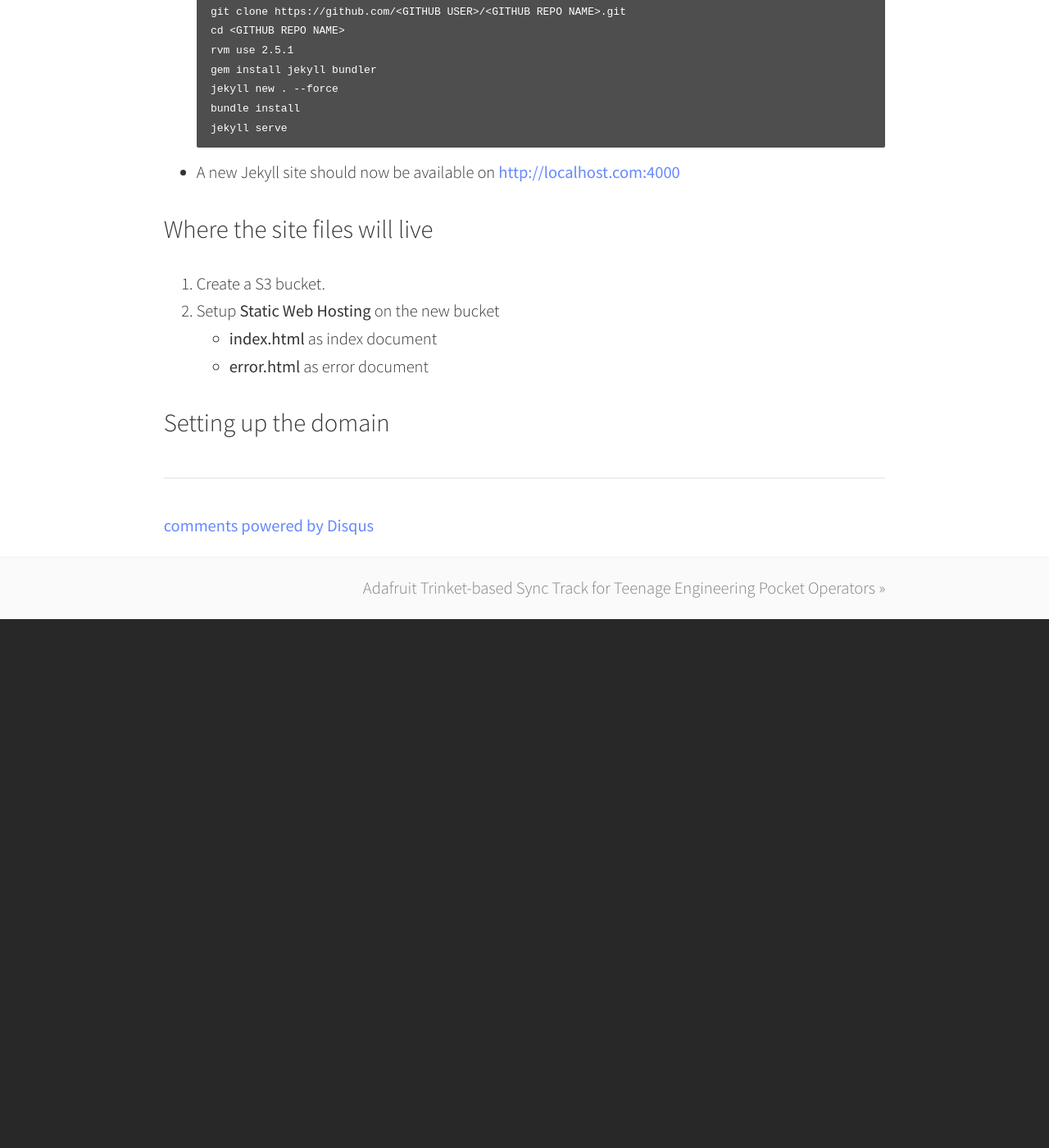
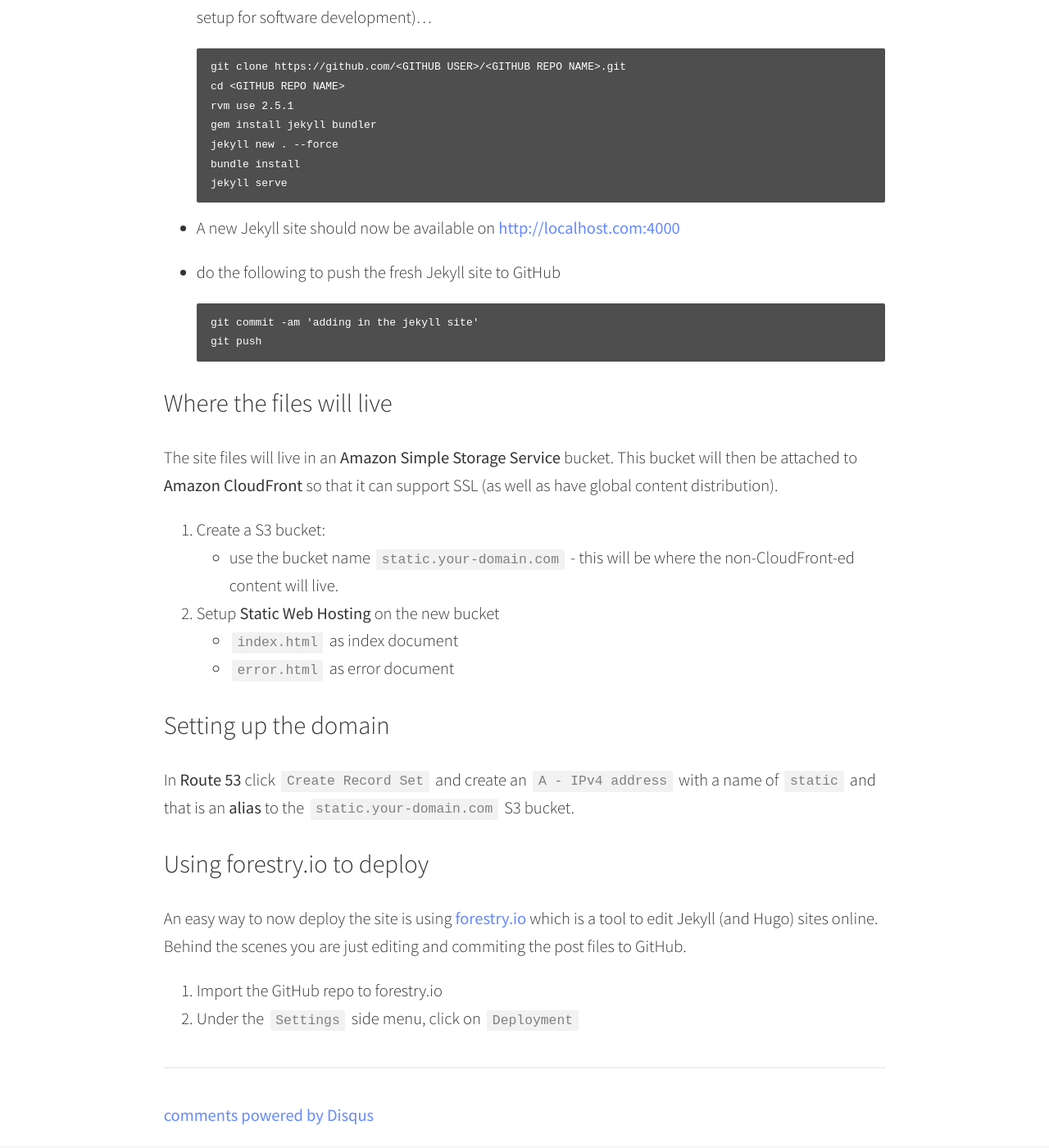
Before and after one commit to funkfinger/wigg.in, a Jekyll site: the page built from _posts/2018-08-25-steps-to-jekyll-hosting-on-s-and-cloudfront-with-ssl.md, in a window 1280 px wide and 1400 px high, scrolled down 744 px. Shown: the whole window at 82% size. Built offline with Jekyll 4.4.1, drawn with Linux system fonts in a browser that asks for light colours; comment, search, counter and statistics services are not loaded; before the commit the page ends 1499 px from its top, so only the background shows below that; some of the changed text lies outside the part shown.

Commit message:
adding to jekyll hosting instructions...

```diff
--- a/_posts/2018-08-25-steps-to-jekyll-hosting-on-s-and-cloudfront-with-ssl.md
+++ b/_posts/2018-08-25-steps-to-jekyll-hosting-on-s-and-cloudfront-with-ssl.md
@@ -13,7 +13,7 @@
 It's probably best to follow the [Jekyll quick start quide](https://jekyllrb.com/docs/quickstart/), but here's basically what I went through...
 
 * Create a GitHub repo (or something similar)
-* clone the new repo to your local machine
+* Clone the new repo to your local machine and create the new Jekyll site framework. You should follow the above quick start guide, but these are the things I did on my OS X machine (that is already well setup for software development)...
 
       git clone https://github.com/<GITHUB USER>/<GITHUB REPO NAME>.git
       cd <GITHUB REPO NAME>
@@ -24,14 +24,32 @@
       jekyll serve
 
 * A new Jekyll site should now be available on [http://localhost.com:4000](http://localhost.com:4000)
+* do the following to push the fresh Jekyll site to GitHub
 
-Where the site files will live
+      git commit -am 'adding in the jekyll site'
+      git push
+
+
+Where the files will live
 ------------------------------
 
-1. Create a S3 bucket.
+The site files will live in an **Amazon Simple Storage Service** bucket. This bucket will then be attached to **Amazon CloudFront** so that it can support SSL (as well as have global content distribution).
+
+1. Create a S3 bucket:
+    * use the bucket name `static.your-domain.com` - this will be where the non-CloudFront-ed content will live.
 2. Setup **Static Web Hosting** on the new bucket
-    * **index.html** as index document
-    * **error.html** as error document
+    * `index.html` as index document
+    * `error.html` as error document
 
 Setting up the domain
 ---------------------
+
+In **Route 53** click `Create Record Set` and create an `A - IPv4 address` with a name of `static` and that is an **alias** to the `static.your-domain.com` S3 bucket.
+
+Using forestry.io to deploy
+---------------------------
+
+An easy way to now deploy the site is using [forestry.io](forestry.io) which is a tool to edit Jekyll (and Hugo) sites online. Behind the scenes you are just editing and commiting the post files to GitHub.
+
+1. Import the GitHub repo to forestry.io
+2. Under the `Settings` side menu, click on `Deployment`
```
